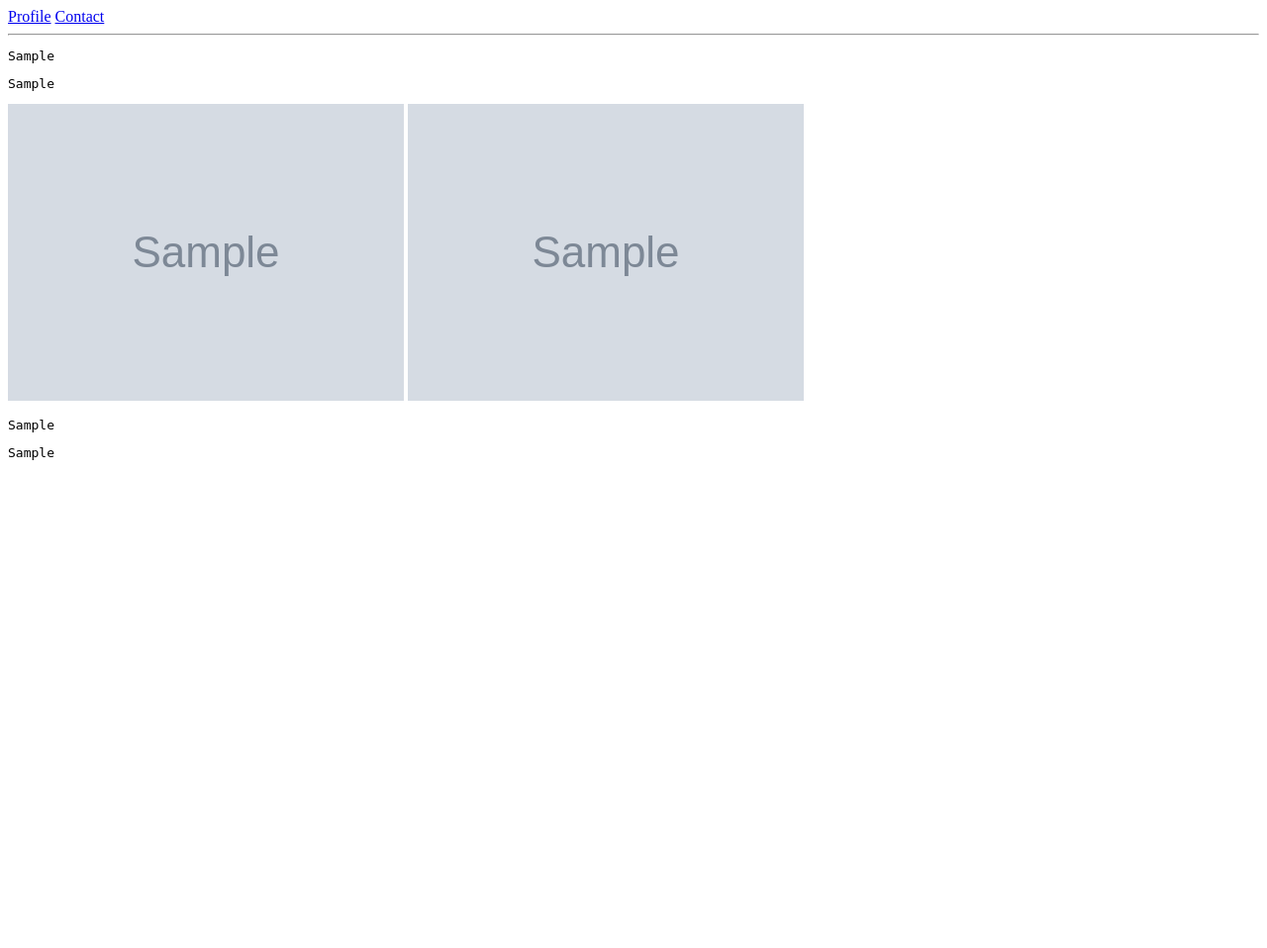
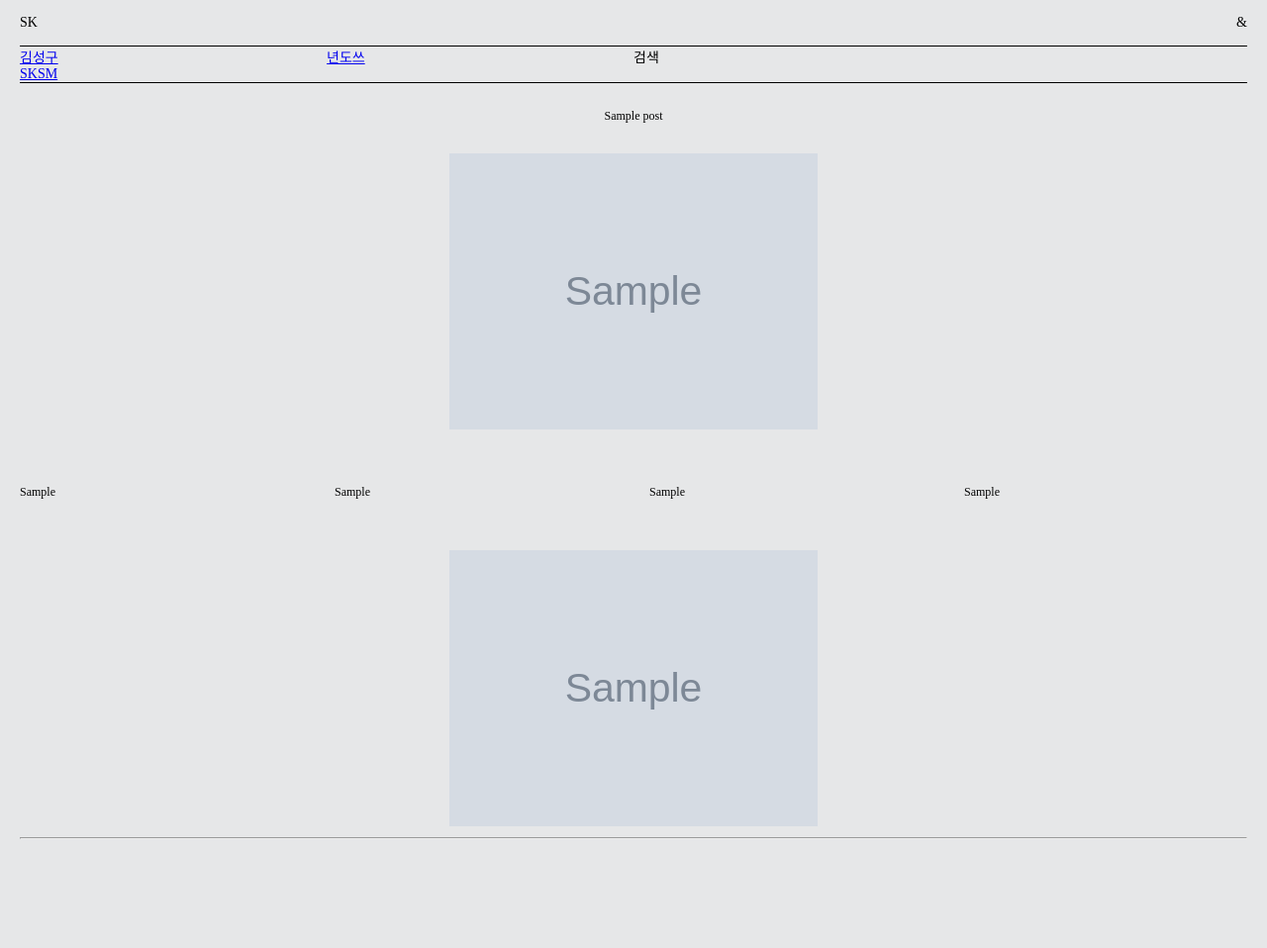
Before and after one commit to RelayHD/SKSM, a Django app: page / in a window 1280 px wide. Shown: the whole page at 99% size. Before the commit the page ends 465 px from the top, so only its background shows below. Run offline with Django 3.2, Linux system fonts and the light colour scheme; tables that the repository leaves empty hold one stand-in row (values such as "Sample post"); grey boxes marked "Sample" are stand-in pictures; some web fonts are replaced.

Commit message:
front updates

```diff
--- /dev/null
+++ b/sgkm_web/main/static/style.css
@@ -0,0 +1,86 @@
+@font-face{
+    font-family:'sksmGothic';
+    src:url('font/SGKM_Gothic.woff2') format('woff2');
+    font-weight:normal;
+    font-style:normal;
+}
+body{
+    background-color: #e6e7e8;
+    font-family:'sksmGothic';
+    font-size: 14px;
+    margin:0;
+    padding:0;
+}
+img{
+    max-width:30%;
+    max-height:50vh;
+}
+pre{
+    font-family: 'sksmGothic';
+    display:block;
+}
+nav{
+    display:flex;
+    position:relative;
+    right:0;
+    top:0;
+    left:0;
+    justify-content: space-between;
+    flex-direction: row;
+       padding:15px 0px;
+    box-sizing:border-box;
+    border-bottom: solid 1px #000000;
+
+}
+
+.container{
+    width:100%;
+    text-align: center;
+    padding:20px;
+    box-sizing: border-box;
+    overflow:hidden;
+}
+.dropdown{
+    position:relative;
+    width:100%;
+    height:fit-content;
+    box-sizing:border-box;
+    overflow:hidden;
+    border-bottom: solid 1px #000000;
+    display: grid;
+    grid-template-columns: 1fr 1fr 1fr 1fr;
+}
+.article{
+margin: 90px 0px;
+}
+.nav_container{
+    position:fixed;
+
+    background-color:#e6e7e8;
+
+    width:100%;
+    padding:0px 20px;
+    height:45px;
+    box-sizing: border-box;
+}
+.txt_title{
+    font-size:12px;
+    margin:30px;
+}
+.txt_row{
+    display: grid;
+    grid-template-columns: 1fr 1fr 1fr 1fr;
+    width: 100%;
+    padding: 30px 0px;
+    box-sizing: border-box;
+    margin: 20px 0;
+    column-gap: 2rem;
+}
+
+.txt_row div{
+    font-size:12px;
+    line-height:18px;
+    text-align: left;
+    /* white-space:pre; */
+
+}
--- a/sgkm_web/main/templates/main/index.html
+++ b/sgkm_web/main/templates/main/index.html
@@ -1,28 +1,60 @@
 <!DOCTYPE html>
+{% load static %}
 <html lang="ko">
 <head>
     <meta charset="UTF-8">
     <meta http-equiv="X-UA-Compatible" content="IE=edge">
     <meta name="viewport" content="width=device-width, initial-scale=1.0">
-    <title>SGKM</title>
+    <meta name="description" content="sksm">
+  <meta property="og:type" content=”website">
+  <meta property="og:title" content="sksm">
+  <meta property="og:description" content="sksm">
+    <meta property="og:image" content="">
+  <link rel="stylesheet" type="text/css" href="{% static 'style.css' %}" />
+  <script src="https://code.jquery.com/jquery-3.6.0.min.js" integrity="sha256-/xUj+3OJU5yExlq6GSYGSHk7tPXikynS7ogEvDej/m4=" crossorigin="anonymous"></script>
+
+
+  <meta http-equiv="Content-Type" content="text/html; charset=UTF-8">
+
+<title>SKSM</title>
 </head>
-<nav>
-    <a href="/profile/">Profile</a>
-    <a href="/contact/">Contact</a>
 
-</nav>
 <body>
+    <div class="nav_container">
+    <nav>
+        <div class="nav">SK</div>
+        <div class="nav" id="plus">&</div>
+
+    </nav>
+    <div class="dropdown">
+        <a class="nav_menu" href="/profile/">김성구 <br> SKSM </a>
+        <div class="nav_menu">
+        <a href="/contact/">년도쓰</a>
+    </div>
+    <div class="nav_menu"> 검색</div>
+    </div>
+</div>
+    <div class= container>
+
     {% for p in posts %}
+    <div class="article">
+    <div class="txt_title">{{p.title}}</div>
+
+    <img src="{{ p.first_image.url }}" alt="">
+<div class="txt_row">
+    <div>{{p.paragraph_1|linebreaksbr}}</div>
+    <div>{{p.paragraph_2|linebreaksbr}}</div>
+    <div>{{p.paragraph_3|linebreaksbr}}</div>
+    <div>{{p.paragraph_4|linebreaksbr}}</div>
+</div>
+    {% for img in p.images.all %}
+    <img src="{{ img.image.url }}" alt="">
+    <script>console.log("{{ img.image.url }}")</script>
+    {% endfor %}
+
     <hr/>
-    <div><pre>{{p.paragraph_1}}</pre></div>
-    <div><pre>{{p.paragraph_2}}</pre></div>
-    <img src="{{ p.first_image.url }}" alt="">
-        {% for img in p.images.all %}
-        <img src="{{ img.image.url }}" alt="">
-        <script>console.log("{{ img.image.url }}")</script>
-        {% endfor %}
-    <div><pre>{{p.paragraph_3}}</pre></div>
-    <div><pre>{{p.paragraph_4}}</pre></div>
+</div>
     {% endfor %}
+</div>
 </body>
 </html>
```
